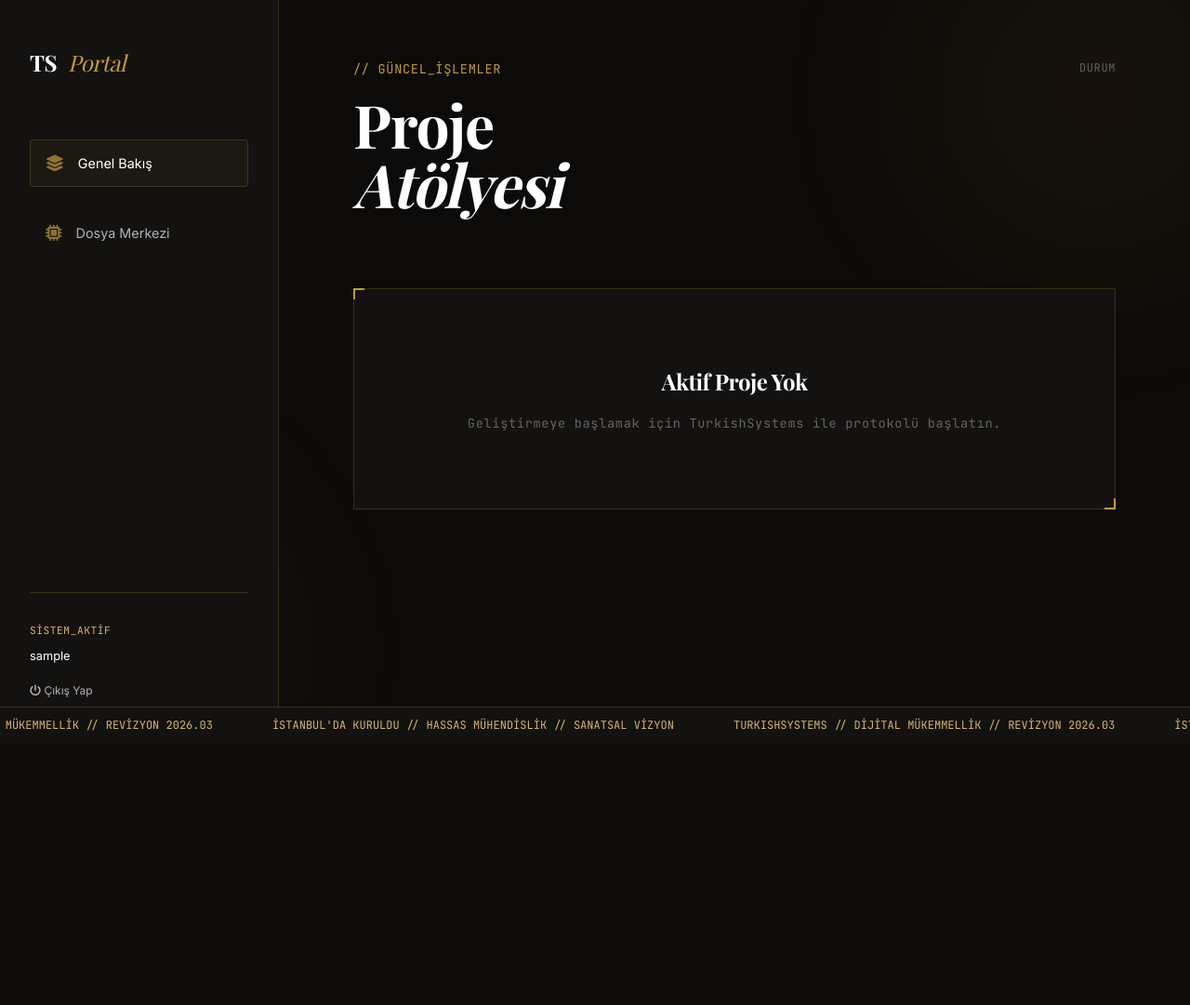
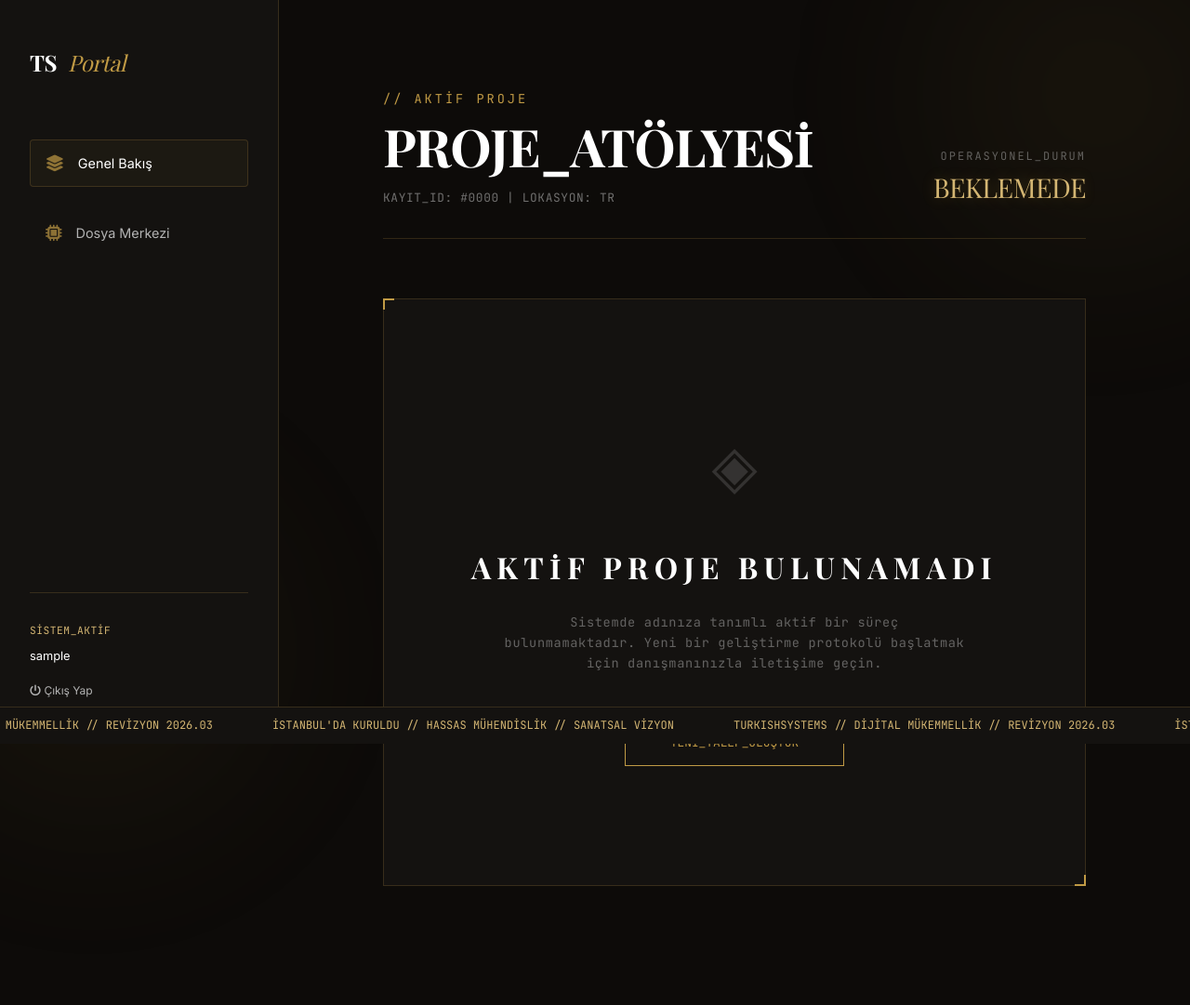
Before and after one commit to eknvarli/portal, a Django app: page / in a window 1280 px wide. Shown: the whole page at 93% size. Before the commit the page ends 786 px from the top, so only its background shows below. Run offline with Django 5.2, Linux system fonts and the light colour scheme; the visitor is signed in with stand-in values (Sample User, id 1); data that the repository does not hold is empty.

Commit message:
some changes

```diff
--- a/templates/core/index.html
+++ b/templates/core/index.html
@@ -1,111 +1,202 @@
 {% extends "base.html" %}
 
 {% block content %}
-<div style="max-width: 1200px; margin: 0 auto;">
-    <header style="margin-bottom: 5rem; position: relative;">
-        <span class="mono" style="color: var(--gold-metallic); display: block; margin-bottom: 1rem;">//
-            GÜNCEL_İŞLEMLER</span>
-        <h1 style="font-size: 4rem; line-height: 1;">Proje<br><span style="font-style: italic;">Atölyesi</span></h1>
+<div style="max-width: 1400px; margin: 0 auto; padding: 2rem;">
+    <header
+        style="margin-bottom: 4rem; position: relative; border-bottom: 1px solid rgba(192, 154, 69, 0.2); padding-bottom: 2rem;">
+        <div style="display: flex; justify-content: space-between; align-items: flex-end;">
+            <div>
+                <span class="mono"
+                    style="color: var(--gold-metallic); display: block; margin-bottom: 0.5rem; letter-spacing: 3px;">
+                    // AKTİF PROJE
+                </span>
+                <h1 style="font-size: 3.5rem; line-height: 1.1; margin: 0;">
+                    {% if project %}{{ project.name|upper }}{% else %}PROJE_ATÖLYESİ{% endif %}
+                </h1>
+                <p class="mono" style="opacity: 0.6; margin-top: 1rem; font-size: 0.8rem;">
+                    KAYIT_ID: #{{ project.id|default:"0000" }} | LOKASYON: TR
+                </p>
+            </div>
 
-        <div style="position: absolute; top: 0; right: 0; text-align: right;">
-            <div class="mono" style="font-size: 0.75rem; opacity: 0.5;">DURUM</div>
-            <div class="serif" style="color: var(--gold-light); font-size: 1.5rem;">{{ project.status|upper }}</div>
+            <div style="text-align: right;">
+                <div class="mono" style="font-size: 0.75rem; opacity: 0.5; letter-spacing: 2px;">OPERASYONEL_DURUM</div>
+                <div class="serif"
+                    style="color: var(--gold-light); font-size: 1.8rem; text-shadow: 0 0 15px rgba(192, 154, 69, 0.3);">
+                    {{ project.status|upper|default:"BEKLEMEDE" }}
+                </div>
+            </div>
         </div>
     </header>
 
     {% if project %}
-    <div style="display: grid; grid-template-columns: 2fr 1fr; gap: 4rem;">
-        <div>
-            <div class="premium-border" style="background: var(--bg-elevated); padding: 3rem; margin-bottom: 3rem;">
-                <h3 class="serif" style="margin-bottom: 2.5rem; letter-spacing: 0.1em; font-size: 1.2rem;">
-                    OPERASYONEL İLERLEME</h3>
+    <div style="display: grid; grid-template-columns: 1fr 2fr 1.2fr; gap: 2.5rem; align-items: start;">
 
-                <div style="display: flex; align-items: baseline; gap: 20px; margin-bottom: 1rem;">
+        <aside class="premium-border"
+            style="padding: 2rem; background: var(--bg-elevated); border-left: 3px solid var(--gold-metallic);">
+            <h3 class="serif" style="font-size: 0.9rem; margin-bottom: 2rem; color: var(--gold-light);">
+                PROJE_PARAMETRELERİ</h3>
+
+            <div style="margin-bottom: 1.5rem;">
+                <label class="mono" style="font-size: 0.6rem; opacity: 0.5; display: block;">MÜŞTERİ / MARKA</label>
+                <span class="serif" style="font-size: 1.1rem;">{{ project.client_name|default:"TurkishSystems" }}</span>
+            </div>
+
+            <div style="margin-bottom: 1.5rem;">
+                <label class="mono" style="font-size: 0.6rem; opacity: 0.5; display: block;">BAŞLANGIÇ TARİHİ</label>
+                <span class="mono" style="font-size: 0.9rem;">{{ project.created_at|date:"d F Y" }}</span>
+            </div>
+
+            <div style="margin-bottom: 1.5rem;">
+                <label class="mono" style="font-size: 0.6rem; opacity: 0.5; display: block;">TEKNOLOJİ YIĞINI</label>
+                <span class="mono" style="font-size: 0.8rem; color: var(--gold-faded);">Python / Django /
+                    Cloud_Nodes</span>
+            </div>
+
+            <div style="margin-top: 3rem; padding-top: 2rem; border-top: 1px solid rgba(255,255,255,0.05);">
+                <div class="mono" style="font-size: 0.6rem; color: #2ecc71; margin-bottom: 0.5rem;">● SİSTEM_AKTİF</div>
+                <p class="mono" style="font-size: 0.65rem; opacity: 0.5; line-height: 1.6;">
+                    Tüm veriler uçtan uca şifrelenmiştir. Erişim yetkisi: Yönetici.
+                </p>
+            </div>
+        </aside>
+
+        <main>
+            <div class="premium-border"
+                style="background: var(--bg-elevated); padding: 3rem; margin-bottom: 2.5rem; position: relative; overflow: hidden;">
+                <div style="position: absolute; top: -20px; right: -20px; font-size: 10rem; opacity: 0.03; font-weight: bold;"
+                    class="serif">
+                    {{ project.progress }}
+                </div>
+
+                <h3 class="serif" style="margin-bottom: 2.5rem; letter-spacing: 0.2em; font-size: 1.1rem;">GÜNCEL
+                    İLERLEME</h3>
+
+                <div style="display: flex; align-items: baseline; gap: 15px;">
                     <span class="serif"
-                        style="font-size: 6rem; line-height: 1; color: var(--gold-metallic);">{{project.progress}}</span>
-                    <span class="mono" style="font-size: 1.5rem; color: var(--gold-light);">%</span>
+                        style="font-size: 7rem; line-height: 0.8; color: var(--gold-metallic); font-weight: 300;">
+                        {{project.progress}}
+                    </span>
+                    <span class="mono" style="font-size: 2rem; color: var(--gold-light);">%</span>
                 </div>
 
                 <div
-                    style="width: 100%; height: 2px; background: rgba(255,255,255,0.05); margin: 2rem 0; position: relative;">
+                    style="width: 100%; height: 4px; background: rgba(255,255,255,0.05); margin: 2.5rem 0; position: relative; border-radius: 2px;">
                     <div
-                        style="width: {{ project.progress }}%; height: 2px; background: var(--gold-metallic); position: absolute; top: 0; left: 0; box-shadow: 0 0 10px var(--gold-metallic);">
+                        style="width: {{ project.progress }}%; height: 100%; background: linear-gradient(90deg, var(--gold-faded), var(--gold-metallic)); position: absolute; top: 0; left: 0; box-shadow: 0 0 20px rgba(192, 154, 69, 0.4);">
                     </div>
                 </div>
 
-                <div style="display: flex; gap: 40px; margin-top: 3rem;">
-                    <div>
-                        <div class="mono" style="font-size: 0.65rem; opacity: 0.5;">ZAMAN DAMGASI</div>
-                        <div class="mono" style="color: var(--text-pure);">{{ project.created_at|date:"Y.m.d" }}</div>
+                <div style="display: grid; grid-template-columns: 1fr 1fr; gap: 20px;">
+                    <div
+                        style="background: rgba(255,255,255,0.02); padding: 1.5rem; border: 1px solid rgba(255,255,255,0.05);">
+                        <div class="mono" style="font-size: 0.6rem; opacity: 0.5; margin-bottom: 5px;">SON_GÜNCELLEME
                         </div>
-                    <div>
-                        <div class="mono" style="font-size: 0.65rem; opacity: 0.5;">AŞAMA</div>
-                        <div class="mono" style="color: var(--text-pure);">{{ project.status|upper }}</div>
+                        <div class="mono" style="font-size: 0.8rem;">{{ project.updated_at|date:"H:i /d.m.y"|default:"ŞİMDİ" }}</div>
+                    </div>
+                    <div
+                        style="background: rgba(255,255,255,0.02); padding: 1.5rem; border: 1px solid rgba(255,255,255,0.05);">
+                        <div class="mono" style="font-size: 0.6rem; opacity: 0.5; margin-bottom: 5px;">KRİTİK_EŞİK</div>
+                        <div class="mono" style="font-size: 0.8rem; color: var(--gold-light);">{{project.status|upper }}</div>
                     </div>
                 </div>
             </div>
 
-            <div style="margin-top: 4rem;">
+            <div>
                 <h3 class="serif"
-                    style="margin-bottom: 2rem; opacity: 0.8; font-size: 1rem; border-bottom: var(--border-gold); display: inline-block; padding-bottom: 5px;">
-                    AKSİYON_GEREKLİ</h3>
+                    style="margin-bottom: 1.5rem; font-size: 0.9rem; letter-spacing: 1px; display: flex; align-items: center; gap: 10px;">
+                    <span style="width: 8px; height: 8px; background: var(--gold-metallic); border-radius: 50%;"></span>
+                    ONAY BEKLEYEN PROTOKOLLER
+                </h3>
+
                 {% if proposals %}
                 {% for proposal in proposals %}
                 <div class="premium-border"
-                    style="padding: 2rem; background: rgba(255,255,255,0.02); display: flex; justify-content: space-between; align-items: center; margin-bottom: 1.5rem;">
-                    <div>
-                        <span class="serif" style="font-size: 1.1rem; display: block; margin-bottom: 0.5rem;">{{proposal.project.name }}</span>
-                        <span class="mono" style="font-size: 0.7rem; opacity: 0.6;">{{ proposal.content|truncatewords:15}}</span>
+                    style="padding: 1.5rem 2rem; background: rgba(192, 154, 69, 0.03); display: flex; justify-content: space-between; align-items: center; margin-bottom: 1rem; border: 1px solid rgba(192, 154, 69, 0.1);">
+                    <div style="max-width: 70%;">
+                        <span class="mono"
+                            style="font-size: 0.6rem; color: var(--gold-light); display: block; margin-bottom: 0.3rem;">DOKÜMAN_REF:
+                            #PRP-{{ proposal.id }}</span>
+                        <span class="serif" style="font-size: 1.1rem; display: block; margin-bottom: 0.5rem;">{{proposal.title|default:"Teknik Revizyon Onayı" }}</span>
+                        <span class="mono" style="font-size: 0.75rem; opacity: 0.7; line-height: 1.4;">{{proposal.content|truncatewords:12 }}</span>
                     </div>
-                    <a href="{% url 'approve_proposal' proposal.id %}" class="btn-gold">
-                        Onayla
+                    <a href="{% url 'approve_proposal' proposal.id %}" class="btn-gold"
+                        style="text-decoration: none; padding: 0.8rem 1.5rem; font-size: 0.7rem; letter-spacing: 2px;">
+                        PROTOKOLÜ_ONAYLA
                     </a>
                 </div>
                 {% endfor %}
                 {% else %}
-                <p class="mono" style="opacity: 0.4; font-size: 0.8rem; margin-top: 1rem;">Tüm protokoller onaylandı.
-                    Bekleyen
-                    onay yok.</p>
+                <div style="padding: 3rem; border: 1px dashed rgba(255,255,255,0.1); text-align: center;">
+                    <p class="mono" style="opacity: 0.4; font-size: 0.8rem;">Tüm operasyonel protokoller yürürlükte.
+                        Bekleyen aksiyon bulunamadı.</p>
+                </div>
                 {% endif %}
             </div>
-        </div>
+        </main>
 
         <aside>
-            <div class="premium-border" style="padding: 2rem; background: var(--bg-elevated);">
-                <h3 class="serif" style="margin-bottom: 2rem; font-size: 1rem;">HESAP DEFTERİ</h3>
+            <div class="premium-border"
+                style="padding: 2rem; background: var(--bg-elevated); border-top: 2px solid var(--gold-metallic);">
+                <h3 class="serif" style="margin-bottom: 2rem; font-size: 1rem; letter-spacing: 1px;">MALİ_DÖKÜM</h3>
+
+                <div style="max-height: 400px; overflow-y: auto; padding-right: 10px;">
                     {% for payment in payments %}
                     <div
-                    style="margin-bottom: 2.5rem; position: relative; padding-left: 1.5rem; border-left: 1px solid var(--gold-faded);">
+                        style="margin-bottom: 2rem; position: relative; padding-bottom: 1rem; border-bottom: 1px solid rgba(255,255,255,0.03);">
                         <div
                             style="display: flex; justify-content: space-between; align-items: center; margin-bottom: 8px;">
-                        <span class="mono" style="color: var(--text-pure);">{{ payment.amount }} TRY</span>
+                            <span class="mono" style="font-size: 1rem; color: var(--text-pure); font-weight: bold;">
+                                {{ payment.amount|floatformat:2 }} <span
+                                    style="font-size: 0.7rem; color: var(--gold-light);">TRY</span>
+                            </span>
                             <span class="mono"
-                            style="font-size: 0.6rem; padding: 2px 6px; border: 1px solid {% if payment.status == 'Paid' %}#2ecc71{% else %}var(--gold-metallic){% endif %}; color: {% if payment.status == 'Paid' %}#2ecc71{% else %}var(--gold-metallic){% endif %};">
+                                style="font-size: 0.55rem; padding: 3px 8px; border-radius: 2px; letter-spacing: 1px;
+                                border: 1px solid {% if payment.status == 'Paid' %}#2ecc71{% else %}var(--gold-metallic){% endif %};
+                                color: {% if payment.status == 'Paid' %}#2ecc71{% else %}var(--gold-metallic){% endif %};">
                                 {{ payment.status|upper }}
                             </span>
                         </div>
-                    <div class="mono" style="font-size: 0.7rem; opacity: 0.5;">
-                        VADE: {{ payment.due_date|date:"d.m.Y" }}
+                        <div style="display: flex; justify-content: space-between; align-items: center;">
+                            <span class="mono" style="font-size: 0.65rem; opacity: 0.4;">VADE: {{
+                                payment.due_date|date:"d.m.Y" }}</span>
+                            <span class="mono" style="font-size: 0.6rem; opacity: 0.6;">REF_{{ forloop.counter|add:100
+                                }}</span>
                         </div>
                     </div>
                     {% empty %}
-                <p class="mono" style="opacity: 0.3; font-size: 0.7rem;">Hesap defteri boş.</p>
+                    <p class="mono" style="opacity: 0.3; font-size: 0.7rem; text-align: center; padding: 2rem 0;">Hesap
+                        defterinde kayıtlı veri bulunmuyor.</p>
                     {% endfor %}
+                </div>
 
                 <div
-                    style="margin-top: 3rem; background: rgba(192, 154, 69, 0.05); padding: 1.5rem; border: var(--border-gold);">
-                    <div class="mono" style="font-size: 0.65rem; color: var(--gold-light);">SİSTEM_GÜNLÜĞÜ</div>
-                    <p class="mono" style="font-size: 0.7rem; margin-top: 0.5rem;">Bağlantı stabil. Tüm varlıklar
-                        İstanbul veri merkezi ile senkronize edildi.</p>
+                    style="margin-top: 2rem; background: rgba(192, 154, 69, 0.05); padding: 1.5rem; border: 1px solid rgba(192, 154, 69, 0.2); position: relative;">
+                    <div style="display: flex; align-items: center; gap: 8px; margin-bottom: 0.8rem;">
+                        <span
+                            style="width: 6px; height: 6px; background: #2ecc71; border-radius: 50%; box-shadow: 0 0 8px #2ecc71;"></span>
+                        <div class="mono" style="font-size: 0.65rem; color: var(--gold-light); letter-spacing: 1px;">
+                            SİSTEM_GÜNLÜĞÜ</div>
+                    </div>
+                    <p class="mono" style="font-size: 0.65rem; line-height: 1.5; opacity: 0.8;">
+                        Bağlantı kararlı. Veri paketleri <b>TurkishSystems</b> ana sunucuları ile %100 senkronize
+                        edildi. Son denetim başarılı.
+                    </p>
                 </div>
             </div>
         </aside>
     </div>
+
     {% else %}
-    <div class="premium-border" style="padding: 5rem; text-align: center; background: var(--bg-elevated);">
-        <h2 class="serif">Aktif Proje Yok</h2>
-        <p class="mono" style="margin-top: 1rem; opacity: 0.5;">Geliştirmeye başlamak için TurkishSystems ile
-            protokolü başlatın.</p>
+    <div class="premium-border"
+        style="padding: 8rem 2rem; text-align: center; background: var(--bg-elevated); margin-top: 2rem;">
+        <div style="font-size: 4rem; margin-bottom: 2rem; opacity: 0.2;">◈</div>
+        <h2 class="serif" style="font-size: 2rem; letter-spacing: 0.2em;">AKTİF PROJE BULUNAMADI</h2>
+        <p class="mono"
+            style="margin-top: 1.5rem; opacity: 0.5; max-width: 500px; margin-left: auto; margin-right: auto;">
+            Sistemde adınıza tanımlı aktif bir süreç bulunmamaktadır. Yeni bir geliştirme protokolü başlatmak için
+            danışmanınızla iletişime geçin.
+        </p>
+        <button class="btn-gold" style="margin-top: 3rem; padding: 1rem 3rem;">YENİ_TALEP_OLUŞTUR</button>
     </div>
     {% endif %}
 </div>
```
Also changed, not shown: templates/core/file_center.html (+5 -3 lines). Lines whose indentation alone changed are shown as unchanged.
